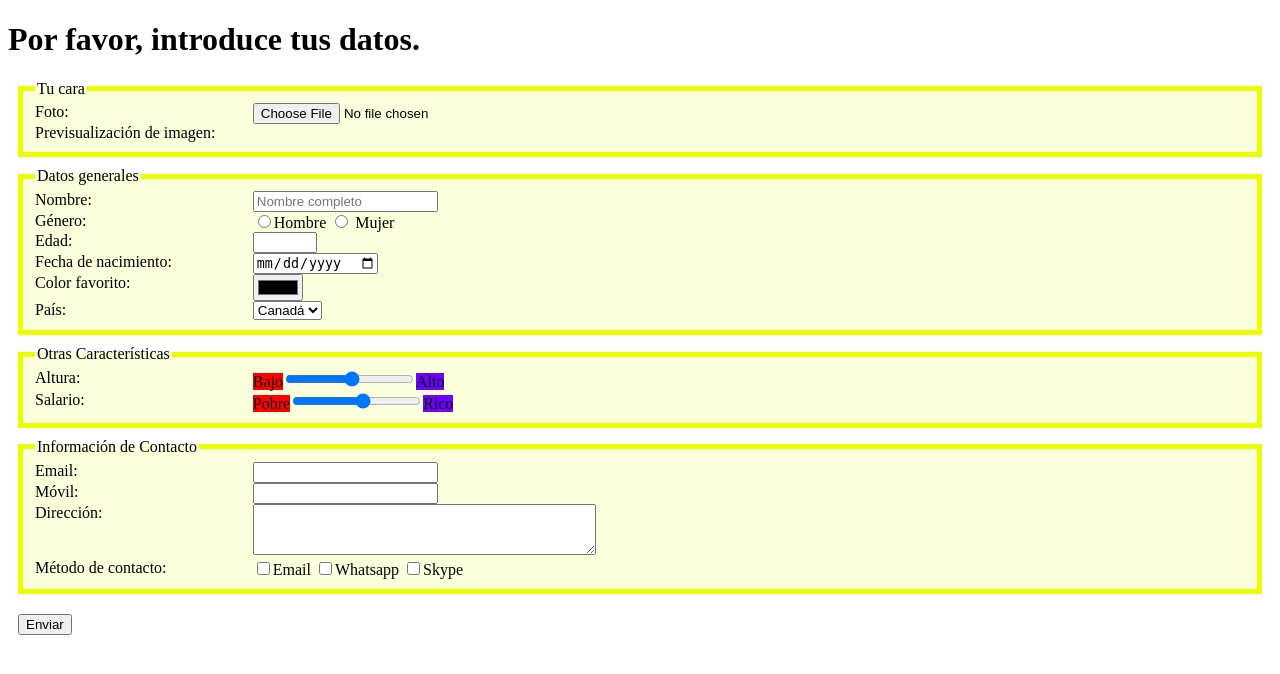
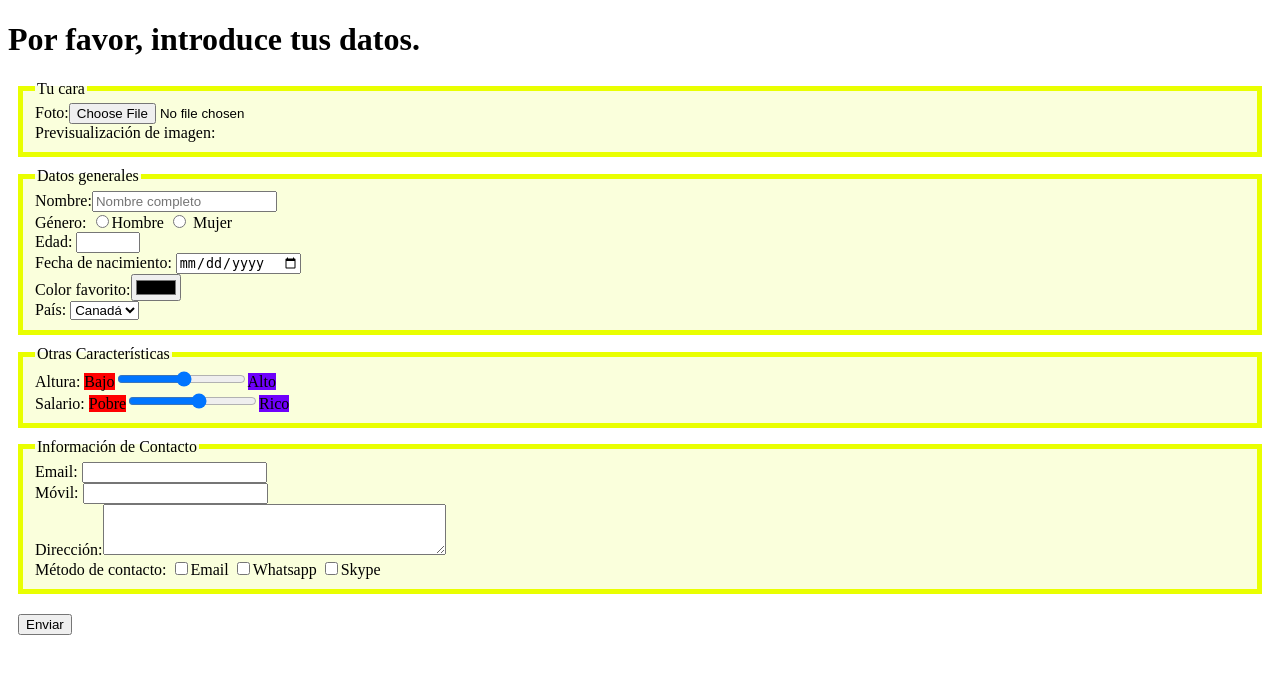
Before and after one commit to iherfue/LND2017, a PHP site: page / in a window 1280 px wide. Shown: the top 674 px of the page. Run offline with PHP 8.4, Linux system fonts and the light colour scheme.

Commit message:
Update styles.css

```diff
--- a/practica8/estilos/styles.css
+++ b/practica8/estilos/styles.css
@@ -10,7 +10,6 @@ fieldset {
 
 label {
     width: 18%;
-    float: left;
 }
 
 .minimo {
```
